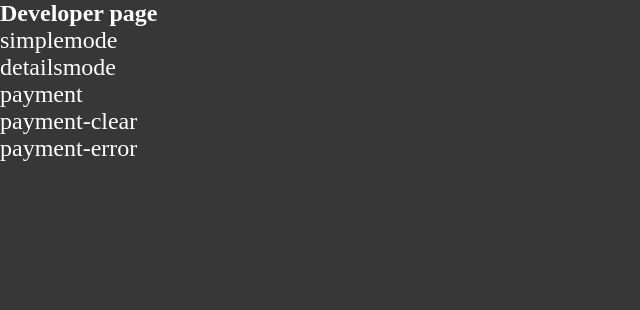
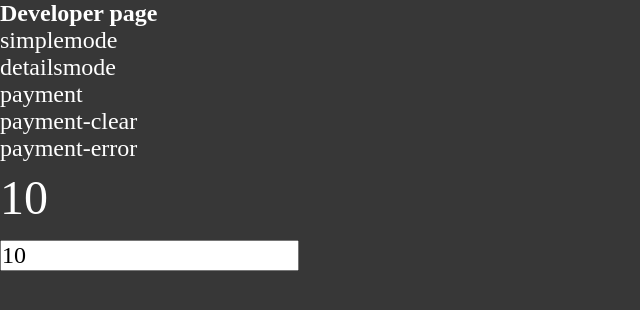
Before and after one commit to heptacode/sunrinpay, a Vue app: page / in a window 1280 px wide. Shown: the top 310 px of the page, without its empty margins (0-640 px from the left). Built offline with nearby package versions, Linux system fonts and the light colour scheme; a web font is replaced by a local one.

Commit message:
Update number counter

```diff
--- /dev/null
+++ b/src/components/NumberCounter.vue
@@ -0,0 +1,94 @@
+<template>
+	<transition-group tag="span" name="numbercounter" class="numbercounter">
+		<span
+			v-for="(i, idx) in getNumberString"
+			:key="1 + idx"
+			class="numbercounter__digits"
+			:style="{ top: `-${i * 100}%` }"
+		>
+			<span v-for="n in 10" :key="n">{{ n - 1 }}</span>
+		</span>
+	</transition-group>
+</template>
+
+<script lang="ts">
+import Vue, { PropType } from "vue";
+export default Vue.extend({
+	props: {
+		number: { type: Number as PropType<number>, default: 0 },
+	},
+	data() {
+		return {
+			isStarted: false,
+		};
+	},
+	mounted() {
+		setTimeout(() => {
+			this.isStarted = true;
+		}, 500);
+	},
+	computed: {
+		getNumberString(): string {
+			if (this.isStarted) return this.number.toString();
+			else
+				return [...Array(this.number.toString().length)]
+					.map(() => "0")
+					.join("");
+		},
+	},
+});
+</script>
+
+<style lang="scss" scoped>
+.numbercounter-leave-active,
+.numbercounter-enter-active {
+	transition: 1.5s;
+}
+.numbercounter-leave-active {
+	position: absolute !important;
+}
+.numbercounter-move {
+	transition: 0.5s;
+}
+.numbercounter-enter {
+	opacity: 0;
+	top: 0 !important;
+}
+.numbercounter-enter-to {
+	opacity: 1;
+}
+.numbercounter-leave {
+	opacity: 1;
+}
+.numbercounter-leave-to {
+	opacity: 0;
+	top: 0 !important;
+	// transform: translateX(-1em);
+}
+.numbercounter {
+	position: relative;
+	font-size: 2em;
+	height: 1.5em;
+	width: 100%;
+
+	overflow: hidden;
+	display: inline-block;
+	-webkit-mask-image: linear-gradient(
+		0deg,
+		rgba(255, 255, 255, 0) 0%,
+		rgba(0, 0, 0, 1) 25%,
+		rgba(0, 0, 0, 1) 75%,
+		rgba(255, 255, 255, 0) 100%
+	);
+	.numbercounter__digits {
+		transition: 1.5s;
+		position: relative;
+		display: inline-flex;
+		flex-direction: column;
+		span {
+			white-space: nowrap;
+			line-height: 1.5em;
+		}
+	}
+}
+</style>
--- a/src/views/Home.vue
+++ b/src/views/Home.vue
@@ -6,12 +6,24 @@
 		<router-link to="payment">payment</router-link><br />
 		<router-link to="payment-clear">payment-clear</router-link><br />
 		<router-link to="payment-error">payment-error</router-link><br />
+		<NumberCounter :number="Number(n)"></NumberCounter>
+		<input type="number" v-model="n" />
 	</div>
 </template>
 
 <script lang="ts">
 import Vue from "vue";
-export default Vue.extend({});
+import NumberCounterVue from "../components/NumberCounter.vue";
+export default Vue.extend({
+	data() {
+		return {
+			n: 10,
+		};
+	},
+	components: {
+		NumberCounter: NumberCounterVue,
+	},
+});
 </script>
 
 <style lang="scss" scoped></style>
```
